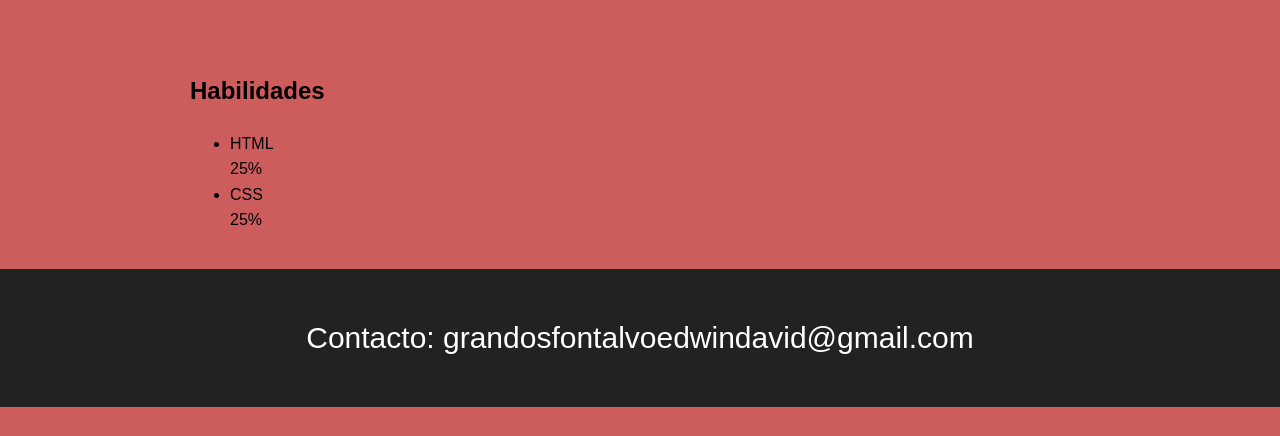
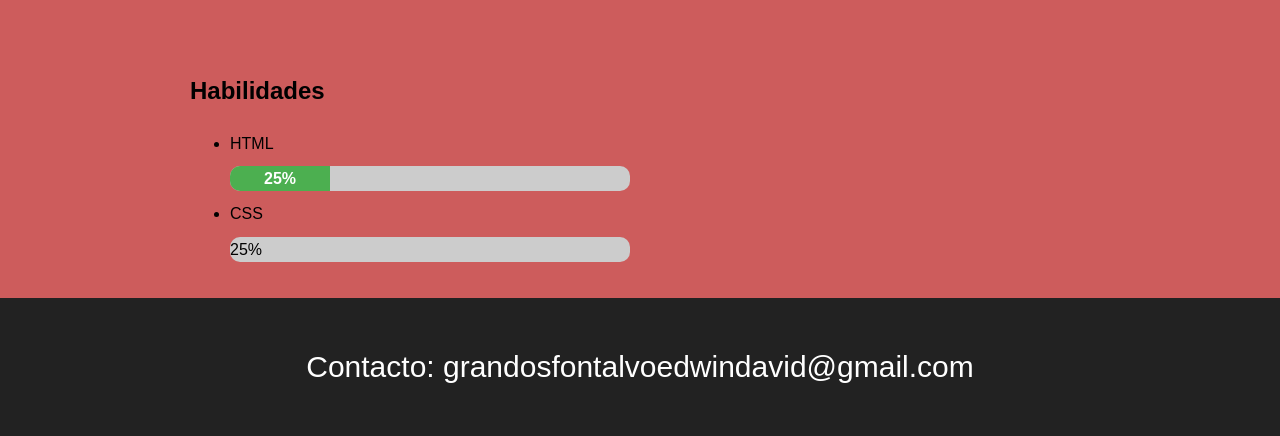
Before and after one commit to EdwingranadosF457/repositorimi.github.io, a plain HTML site: page index.html in a window 1280 px wide. Shown: the part 796-1232 px from the top of the page. Before the commit the page ends 1203 px from the top, so only its background shows below. Drawn offline with Linux system fonts and the light colour scheme.

Commit message:
Update styl.css

```diff
--- a/styl.css
+++ b/styl.css
@@ -38,3 +38,21 @@ p {
    font-size: 30px;
 
 }
+.progress-bar {
+  background-color: #ccc;
+  border-radius: 10px;
+  width: 100%;
+  max-width: 400px;
+  height: 25px;
+  margin: 10px 0;
+  overflow: hidden;
+}
+
+.progress {
+  background-color: #4caf50;
+  height: 100%;
+  color: white;
+  text-align: center;
+  line-height: 25px;
+  font-weight: bold;
+}
```
